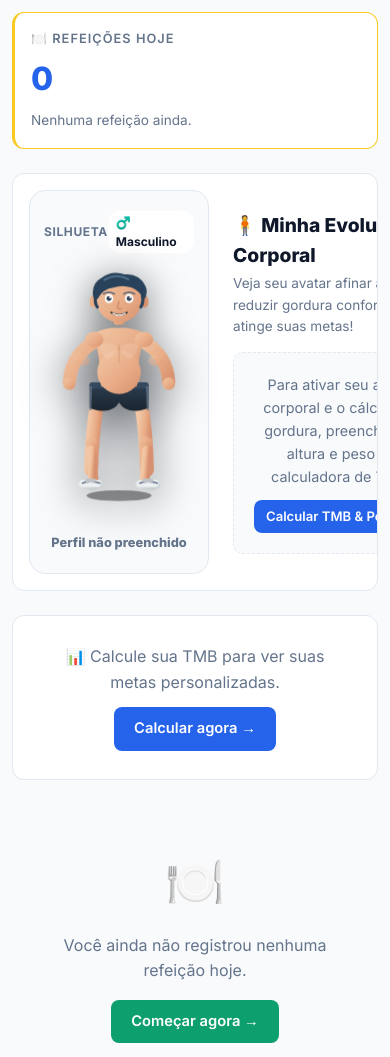
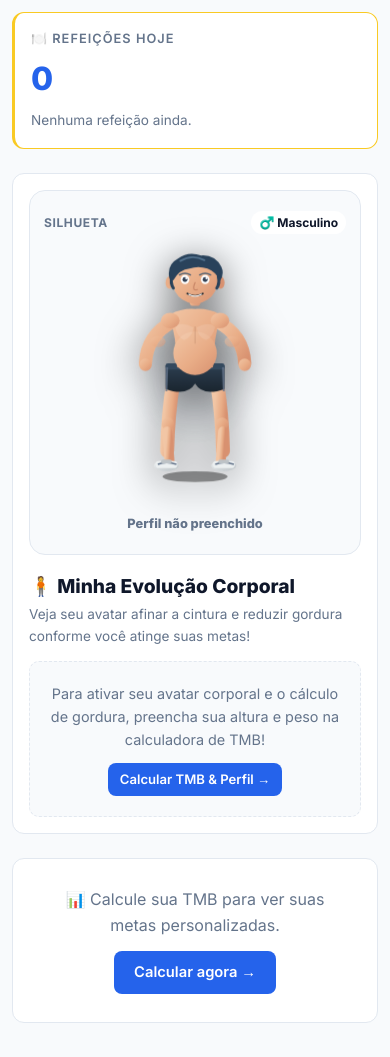
Before and after one commit to EduardoFiuza/nutritrack, a Flask app: page / in a window 390 px wide. Shown: the part 536-1593 px from the top of the page. Run offline with Flask 3, Linux system fonts and the light colour scheme; the visitor is signed in with stand-in values (Sample User, id 1); data that the repository does not hold is empty.

Commit message:
fix: prevent dashboard clipping on mobile

```diff
--- a/static/css/style.css
+++ b/static/css/style.css
@@ -125,6 +125,12 @@ a:hover { color: #1D4ED8; }
 
 .grid-2 { display: grid; grid-template-columns: 1fr 1fr; gap: 20px; }
 .grid-3 { display: grid; grid-template-columns: repeat(3,1fr); gap: 16px; }
+.avatar-evolution-layout {
+  display: grid;
+  grid-template-columns: minmax(0, 240px) minmax(0, 1fr);
+  gap: 24px;
+  align-items: center;
+}
 
 /* ─── Cards ─────────────────────────────────────────────────────────────────── */
 .card {
@@ -363,6 +369,7 @@ tbody tr:last-child { border-bottom: none; }
   .hamburger { display: flex; }
 
   .grid-2, .grid-3 { grid-template-columns: 1fr; }
+  .avatar-evolution-layout { grid-template-columns: 1fr; gap: 16px; }
   .result-grid { grid-template-columns: 1fr 1fr; }
 
   .container { padding: 16px 12px; }
--- a/templates/dashboard.html
+++ b/templates/dashboard.html
@@ -68,7 +68,7 @@
 
   <!-- ─── CARD EVOLUÇÃO CORPORAL & AVATAR ─── -->
   <div class="card" style="margin-bottom:24px; background:var(--card); overflow:hidden; position:relative;">
-    <div style="display:grid; grid-template-columns: minmax(180px, 240px) 1fr; gap:24px; align-items:center;">
+    <div class="avatar-evolution-layout">
 
       <!-- BONECO INTERATIVO SVG (MASCULINO E FEMININO) -->
       <div style="background:var(--card2); border-radius:16px; padding:20px 14px; display:flex; flex-direction:column; align-items:center; justify-content:center; border:1px solid var(--border); position:relative;">
```
